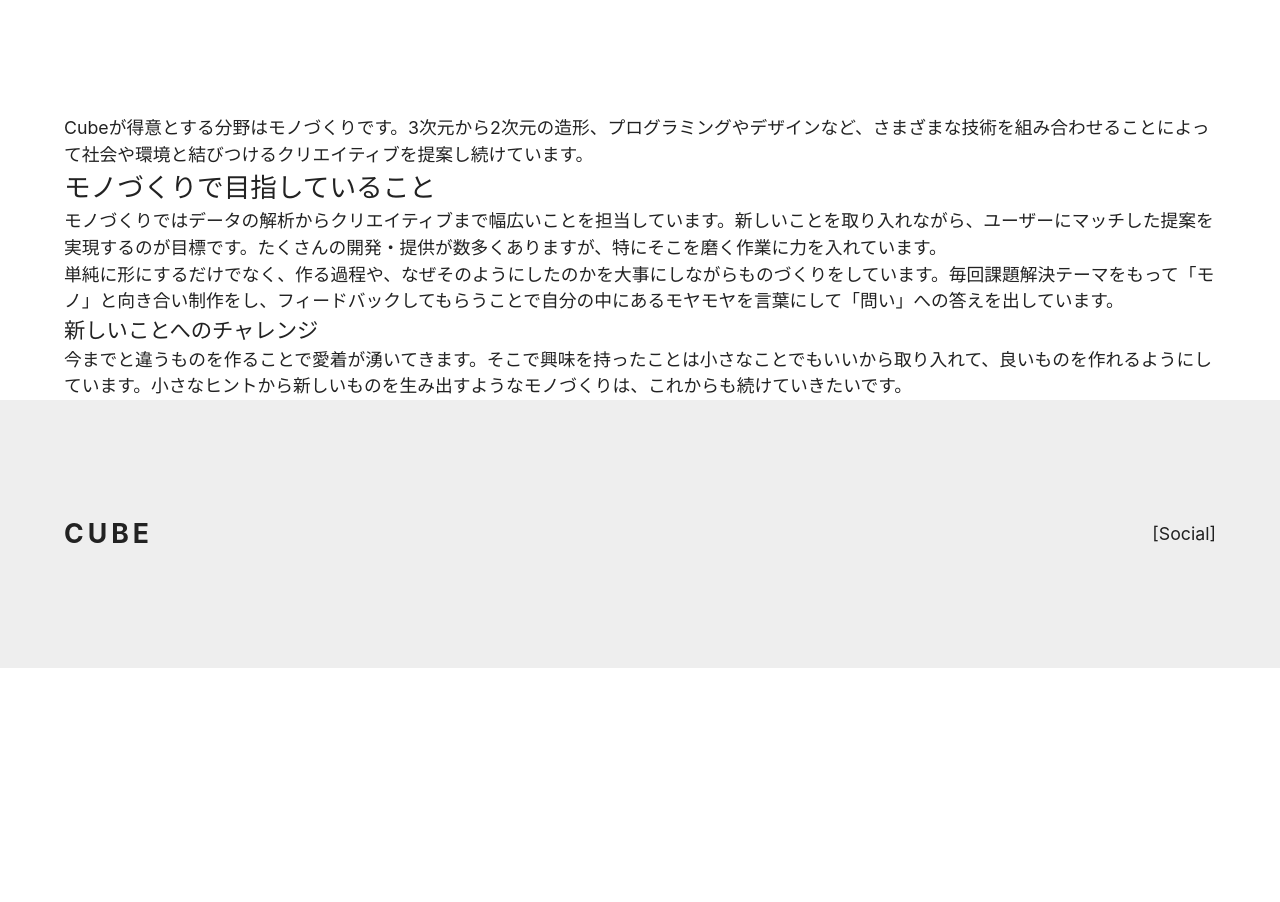
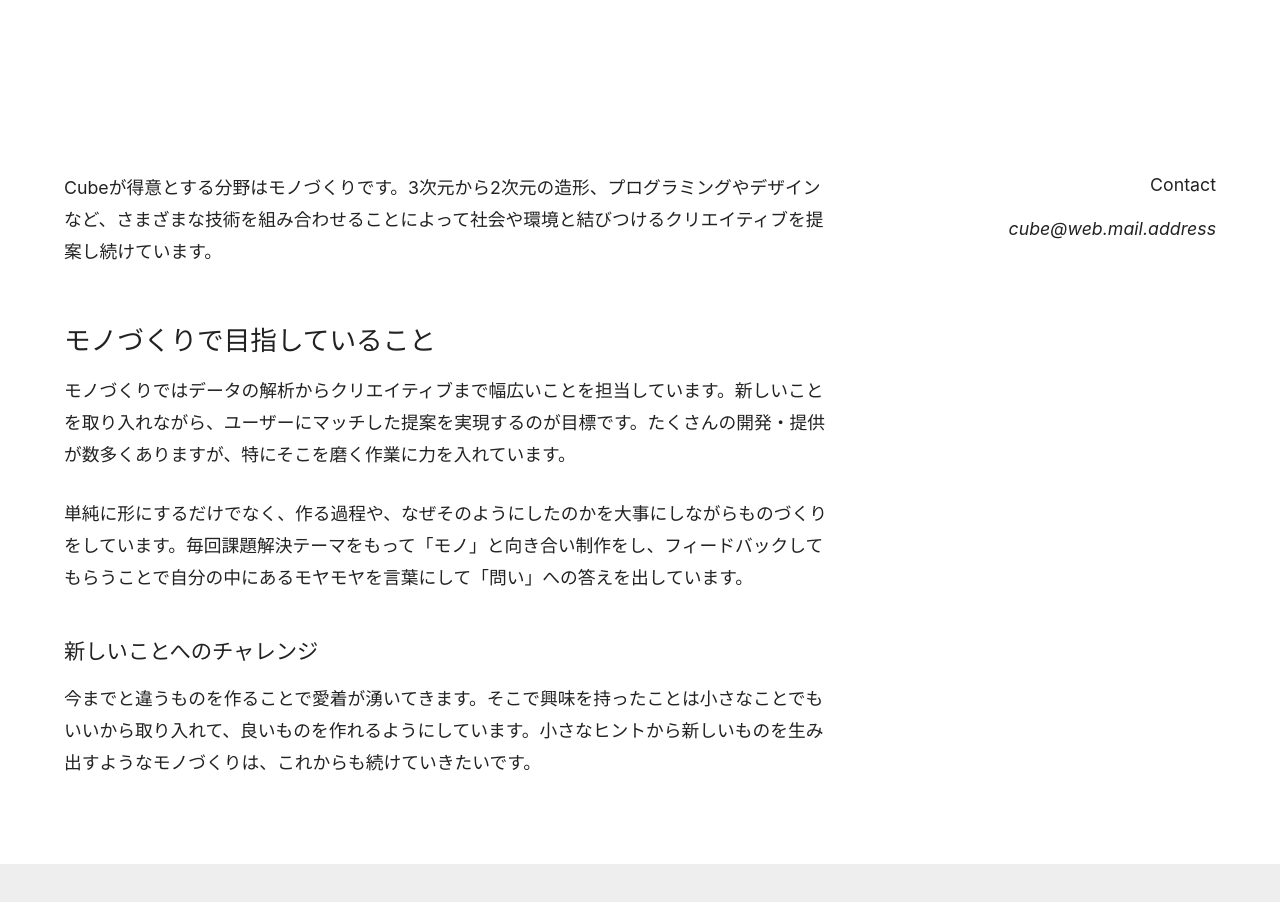
Before and after one commit to hsmtkk/bookish-octo-spoon, a Next.js app: page /about in a window 1280 px wide. Shown: the part 452-1354 px from the top of the page. Before the commit the page ends 1120 px from the top, so only its background shows below. Built offline with nearby package versions, Linux system fonts and the light colour scheme.

Commit message:
chapter 4 done

```diff
--- a/app/about/page.tsx
+++ b/app/about/page.tsx
@@ -1,10 +1,16 @@
+import Contact from "@/components/contact";
 import Container from "@/components/container";
 import Hero from "@/components/hero";
+import PostBody from "@/components/post-body";
+import { TwoColumn, TwoColumnMain, TwoColumnSidebar } from "@/components/two-column";
 
 export default function About() {
     return (
         <Container>
             <Hero title="About" subtitle="About development activities" />
+            <TwoColumn>
+                <TwoColumnMain>
+                    <PostBody>
                         <p>
                             Cubeが得意とする分野はモノづくりです。3次元から2次元の造形、プログラミングやデザインなど、さまざまな技術を組み合わせることによって社会や環境と結びつけるクリエイティブを提案し続けています。
                         </p>
@@ -19,6 +25,12 @@
                         <p>
                             今までと違うものを作ることで愛着が湧いてきます。そこで興味を持ったことは小さなことでもいいから取り入れて、良いものを作れるようにしています。小さなヒントから新しいものを生み出すようなモノづくりは、これからも続けていきたいです。
                         </p>
+                    </PostBody>
+                </TwoColumnMain>
+                <TwoColumnSidebar>
+                    <Contact />
+                </TwoColumnSidebar>
+            </TwoColumn>
         </Container>
     )
 }
--- /dev/null
+++ b/components/contact.tsx
@@ -0,0 +1,10 @@
+import styles from "@/styles/contact.module.css"
+
+export default function Contact() {
+    return (
+        <div className={styles.stack}>
+            <h3 className={styles.heading}>Contact</h3>
+            <address>cube@web.mail.address</address>
+        </div>
+    )
+}
--- /dev/null
+++ b/components/post-body.tsx
@@ -0,0 +1,9 @@
+import styles from "@/styles/post-body.module.css"
+
+export default function PostBody({ children }: { children: React.ReactNode }) {
+    return (
+        <div className={styles.stack}>
+            {children}
+        </div>
+    )
+}
--- /dev/null
+++ b/components/two-column.tsx
@@ -0,0 +1,25 @@
+import styles from "@/styles/two-column.module.css"
+
+export function TwoColumn({ children }: { children: React.ReactNode }) {
+    return (
+        <div className={styles.flexContainer}>
+            {children}
+        </div>
+    )
+}
+
+export function TwoColumnMain({ children }: { children: React.ReactNode }) {
+    return (
+        <div className={styles.main}>
+            {children}
+        </div>
+    )
+}
+
+export function TwoColumnSidebar({ children }: { children: React.ReactNode }) {
+    return (
+        <div className={styles.sidebar}>
+            {children}
+        </div>
+    )
+}
--- /dev/null
+++ b/styles/contact.module.css
@@ -0,0 +1,7 @@
+.stack>*+* {
+    margin-top: var(--stack-space, 1em);
+}
+
+.heading {
+    font-size: var(--body);
+}
--- /dev/null
+++ b/styles/post-body.module.css
@@ -0,0 +1,22 @@
+.stack>*+* {
+    margin-top: var(--stack-space, 1.5em);
+}
+
+.stack h2,
+.stack h3 {
+    --stack-space: 2em;
+}
+
+.stack h2+*,
+.stack h3+* {
+    --stack-space: 0.8em;
+}
+
+.stack p {
+    line-height: 1.8;
+}
+
+.stack ul {
+    padding: revert;
+    list-style: revert;
+}
--- /dev/null
+++ b/styles/two-column.module.css
@@ -0,0 +1,29 @@
+.flexContainer {
+    composes: sideBySide from "@/styles/utils.module.css";
+    gap: var(--space-md);
+    margin: var(--space-md) 0 var(--space-lg);
+}
+
+@media(min-width: 768px) {
+    .main {
+        width: 768px;
+    }
+
+    .sidebar {
+        width: 240px;
+        position: sticky;
+        top: 40px;
+        align-self: flex-start;
+    }
+
+    .sidebar * {
+        text-align: right;
+    }
+
+    .sidebar :is(div, ul) {
+        width: fit-content;
+        margin-left: auto;
+        place-items: flex-end;
+        place-content: flex-end;
+    }
+}
```
Lines whose indentation alone changed are shown as unchanged.
